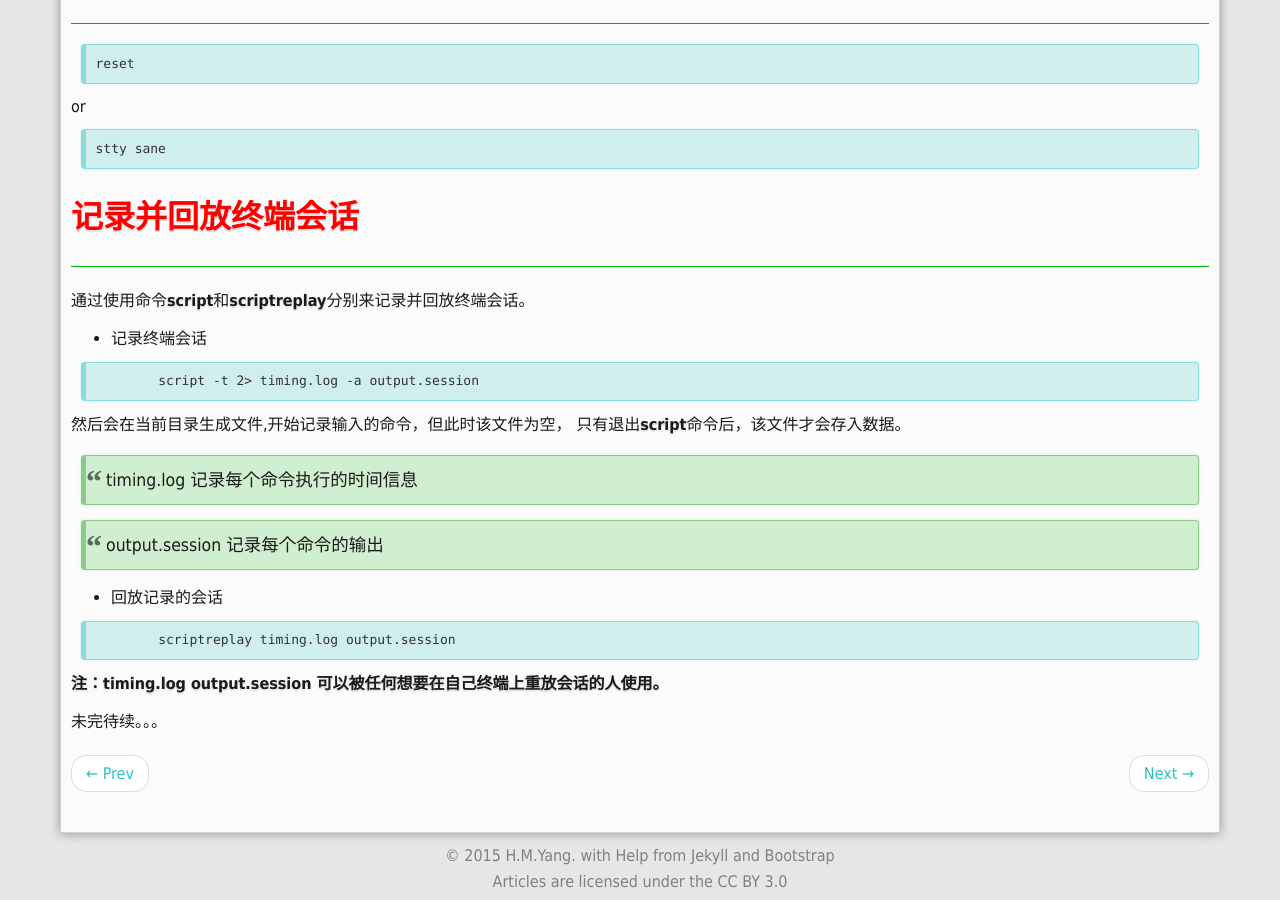
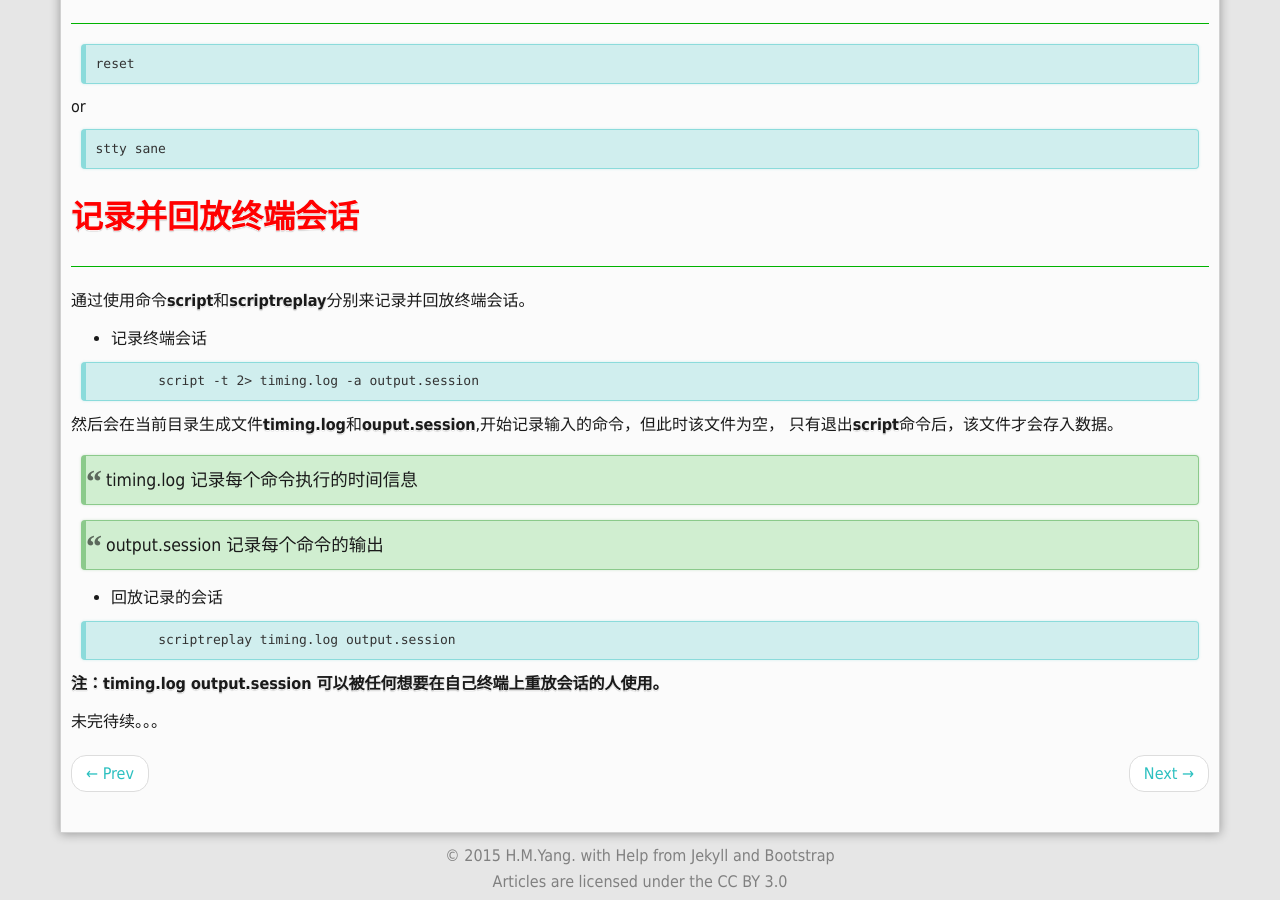
Before and after one commit to YHM07/yhm07.github.io, a Jekyll site: the page built from _posts/2015-06-16-linux-cmd-tip.md, in a window 1280 px wide and 900 px high, scrolled down 2180 px. Built offline with Jekyll 4.4.1, drawn with Linux system fonts in a browser that asks for light colours; Markdown is read by kramdown in place of the engine named in the settings; comment, search, counter and statistics services are not loaded.

````diff
--- a/_posts/2015-06-16-linux-cmd-tip.md
+++ b/_posts/2015-06-16-linux-cmd-tip.md
@@ -125,7 +125,7 @@
 	script -t 2> timing.log -a output.session
 ```
 
-然后会在当前目录生成文件,开始记录输入的命令，但此时该文件为空，
+然后会在当前目录生成文件**timing.log**和**ouput.session**,开始记录输入的命令，但此时该文件为空，
 只有退出**script**命令后，该文件才会存入数据。
 
 > timing.log 记录每个命令执行的时间信息
````
